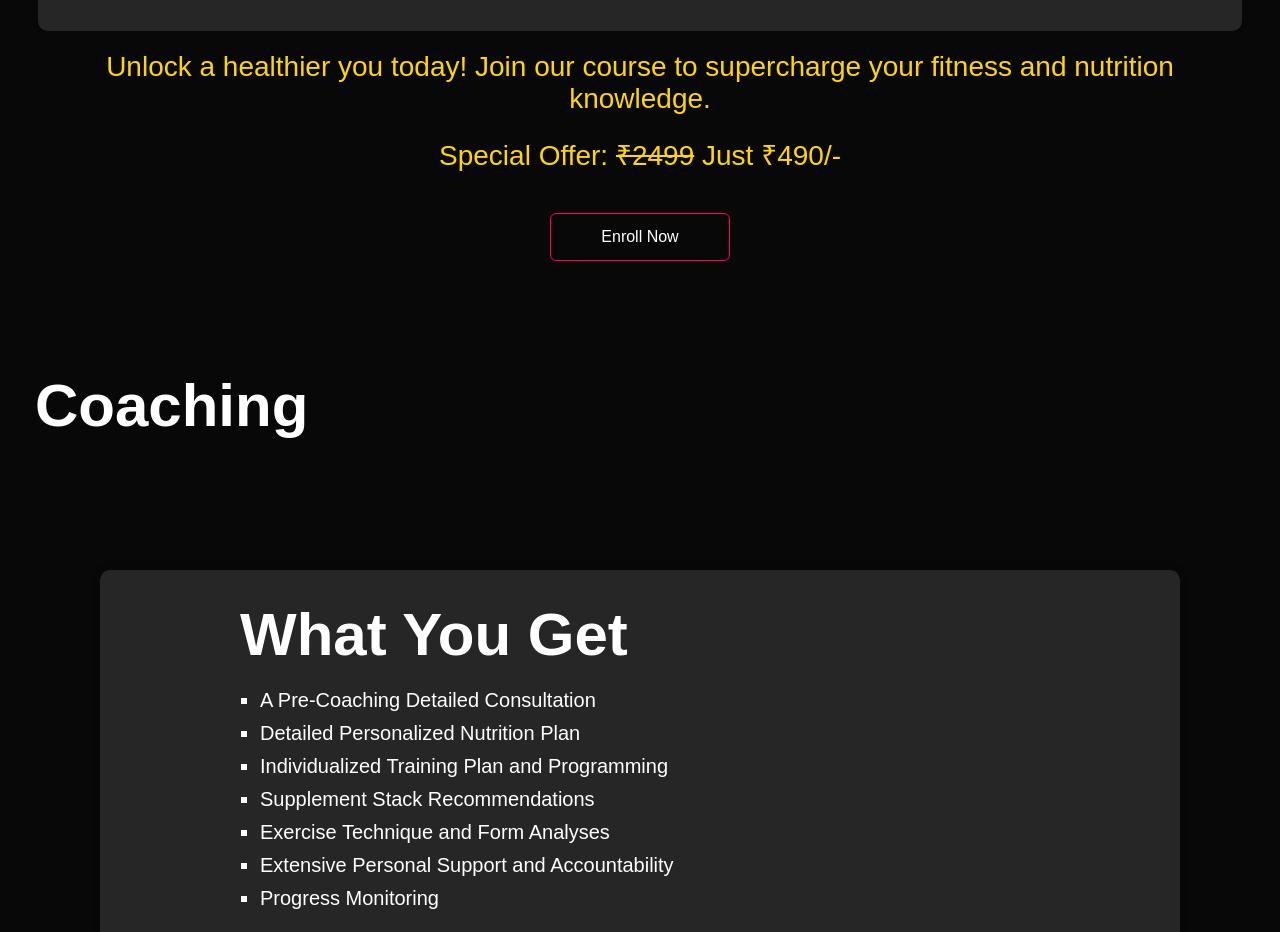
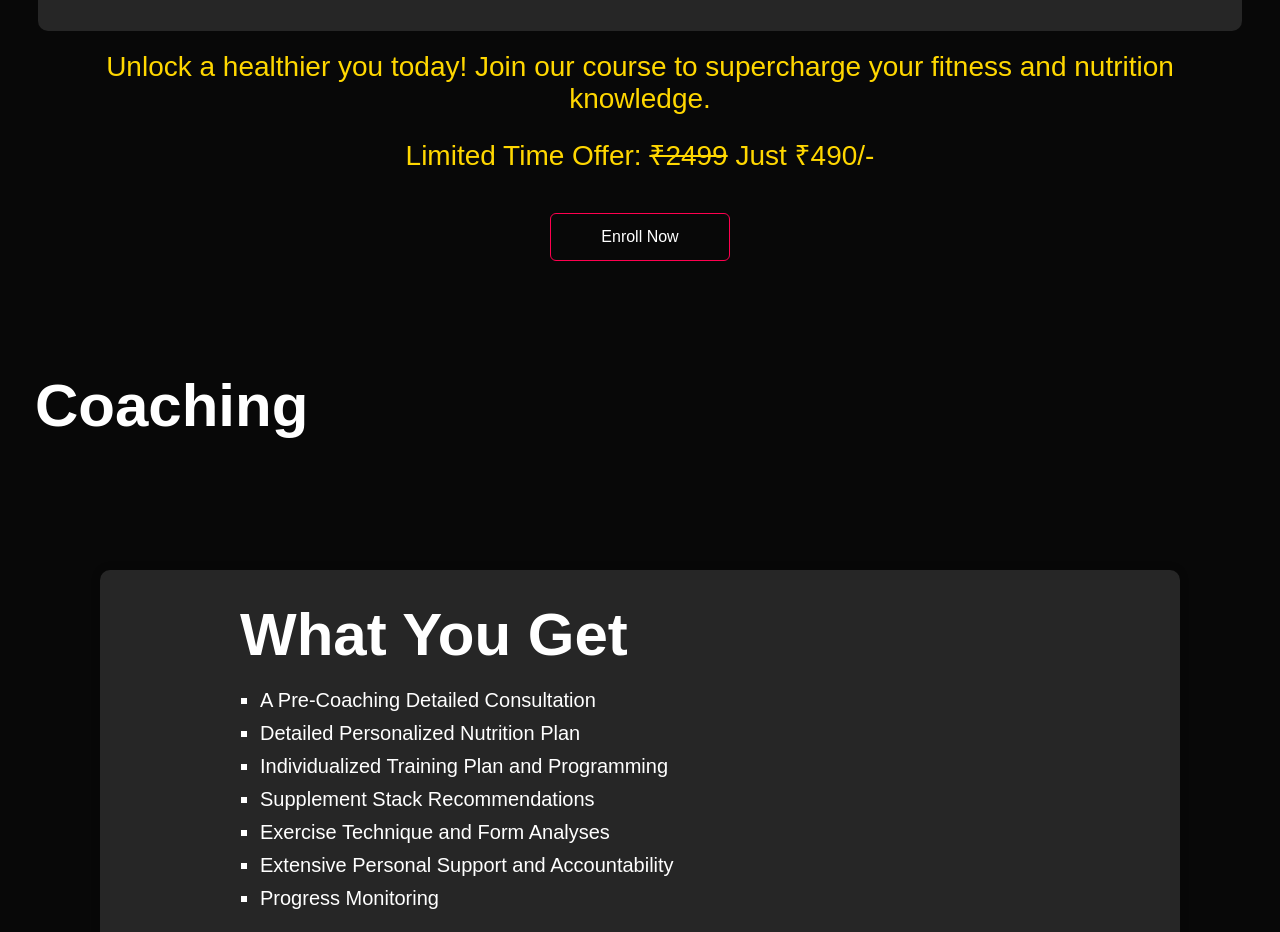
Before and after one commit to saurabh9136/Fitness-web-site, a plain HTML site: page index.html in a window 1280 px wide. Shown: the part 2440-3372 px from the top of the page. Drawn offline with Linux system fonts and the light colour scheme; a script that the page names is missing.

Commit message:
Update index.html

```diff
--- a/index.html
+++ b/index.html
@@ -189,7 +189,7 @@
                 </div>
             </div>
             <p style="text-align: center; color: gold; font-weight: 500; font-size: 28px; margin-top: 20px;">Unlock a healthier you today! Join our course to supercharge your fitness and nutrition knowledge.</p>
-            <p style="text-align: center; color: gold; font-weight: 500; font-size: 28px; margin-top: 20px;"> Special Offer: <s>₹2499</s> Just ₹490/-</p> <!-- Updated Special Offer -->
+            <p style="text-align: center; color: gold; font-weight: 500; font-size: 28px; margin-top: 20px;"> Limited Time Offer: <s>₹2499</s> Just ₹490/-</p> <!-- Updated Special Offer -->
             <a href="#" class="btn">Enroll Now</a>
         </div>
 
```
